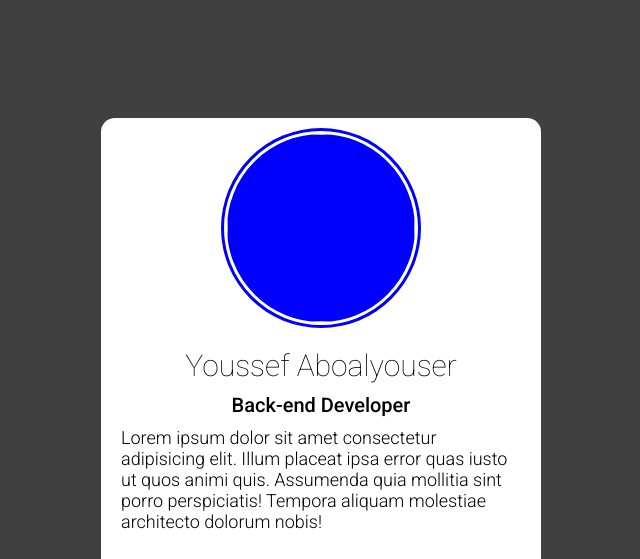
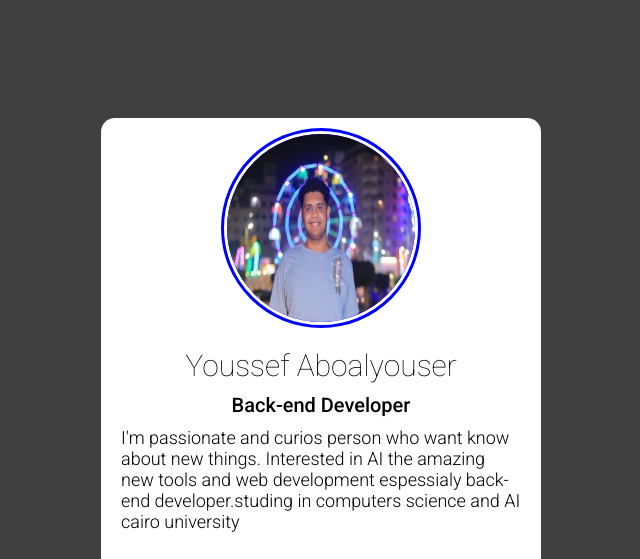
Before and after one commit to Youssefaboalyouser/prfile_card, a plain HTML site: page index.html in a window 1280 px wide. Shown: the top 559 px of the page, without its empty margins (319-959 px from the left). Drawn offline with nearby package versions, Linux system fonts and the light colour scheme.

Commit message:
new update

```diff
--- a/index.html
+++ b/index.html
@@ -3,7 +3,7 @@
 <!--name => Youssef Aboalyouser Afeed  -->
 
 <head>
-    <title>Web Assignment#1</title> <!--name of bage-->
+    <title>Profile Card</title> <!--name of bage-->
     <meta charset="UTF-8"><!--type of characters that write in page-->
     <meta name="description" content="first Assignment in web">
     <!-- for syle of bage -->
@@ -23,15 +23,16 @@
     <div class="main">
         <div class="profile-card">
             <div class="image">
-                <img src="/pictures/_n.jpg" alt="" class="picture">
+                <img src="/assests/_n.jpg" alt="" class="picture">
             </div>
             <div class="text-data">
                 <span class="name">Youssef Aboalyouser</span>
                 <span class="job">Back-end Developer</span>
-                <span class="descibe">Lorem ipsum dolor sit amet consectetur adipisicing elit. Illum placeat ipsa error
-                    quas
-                    iusto ut quos animi quis. Assumenda quia mollitia sint porro perspiciatis! Tempora aliquam molestiae
-                    architecto dolorum nobis!</span>
+                <span class="descibe">I'm passionate and curios person who want know about new things.
+                    Interested in AI the amazing new tools and web development espessialy back-end developer.studing in
+                    computers science and AI cairo university
+
+                </span>
 
             </div>
             <div class="icons">
```
